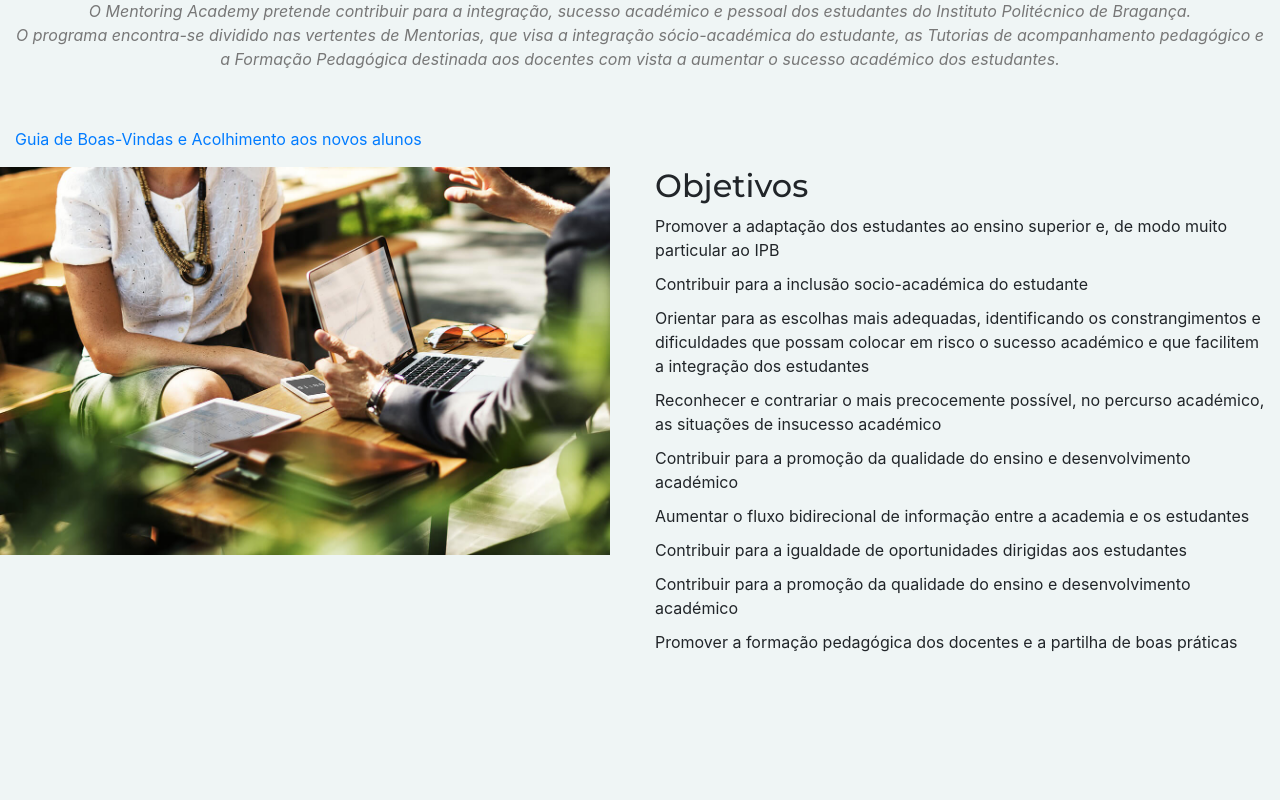
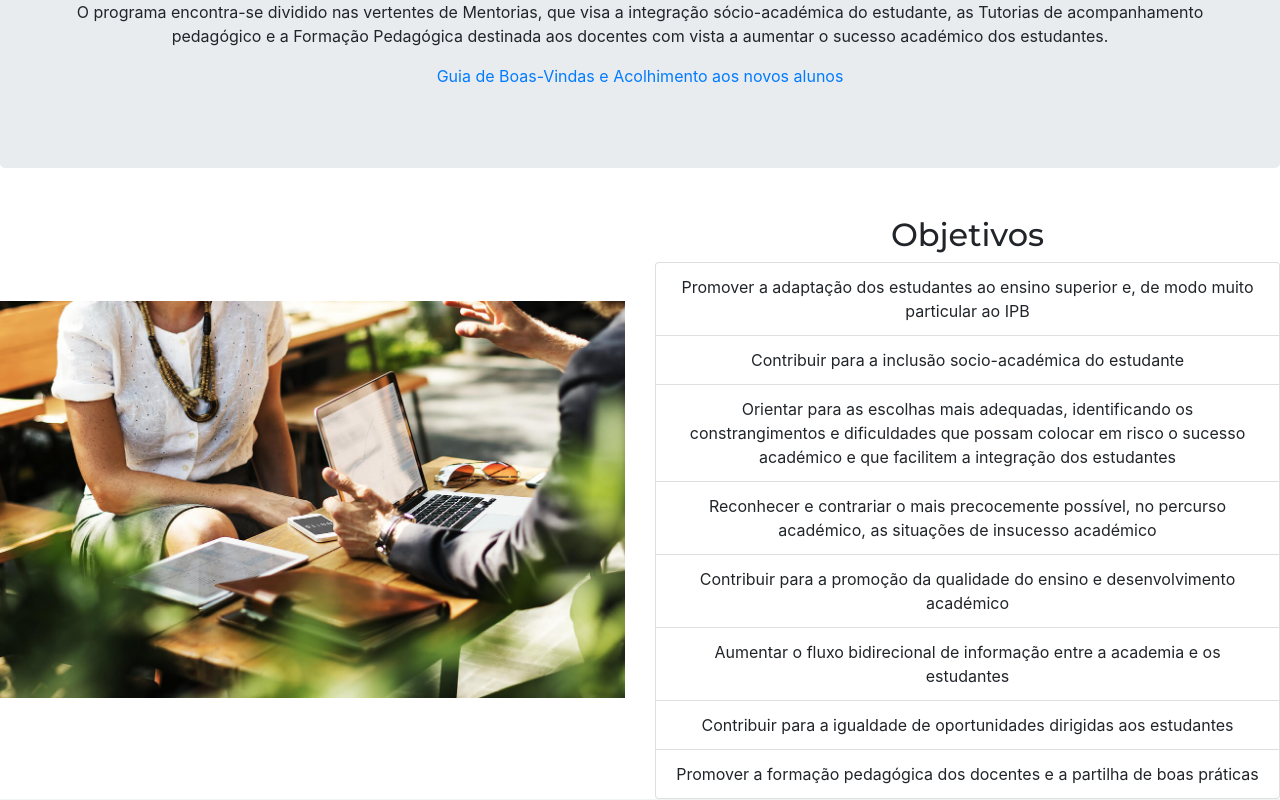
Before and after one commit to a37547/Mentoring-Academy---front-end, a React (Create React App) app: page /homepage in a window 1280 px wide. Shown: the part 800-1600 px from the top of the page. Built offline with nearby package versions, Linux system fonts and the light colour scheme.

Commit message:
homepage about component now implemented with react-bootstrap

```diff
--- a/src/components/homepage/homepage-about/homepage-about.css
+++ /dev/null
@@ -1,46 +0,0 @@
-#about {
-  padding: 60px 0;
-  overflow: hidden;
-}
-
-#about .about-img {
-  height: 510px;
-  overflow: hidden;
-  animation-name: fadeLeft;
-}
-
-#about .about-img img {
-  margin-left: -15px;
-  max-width: 100%;
-}
-
-#about .content ul {
-  list-style: none;
-  padding: 0;
-}
-
-#about .content ul li {
-  padding-bottom: 10px;
-}
-
-@keyframes fadeRight {
-  0% {
-    opacity: 0;
-    transform: translate3d(100%, 0, 0);
-  }
-  to {
-    opacity: 1;
-    transform: none;
-  }
-}
-
-@keyframes fadeLeft {
-  0% {
-    opacity: 0;
-    transform: translate3d(100%, 0, 0);
-  }
-  to {
-    opacity: 1;
-    transform: none;
-  }
-}
--- a/src/components/homepage/homepage-about/homepage-about.jsx
+++ b/src/components/homepage/homepage-about/homepage-about.jsx
@@ -1,14 +1,16 @@
 import React from "react";
 import about from "../../../assets/about-img.jpg";
+import { Row, Col, Jumbotron, Image, ListGroup } from "react-bootstrap";
 
 const About = () => {
   return (
-    <section id="about" className="section-bg">
-      <div className="container-fluid">
-        <div className="section-header">
-          <h3 className="section-title">O Programa Mentoring Academy</h3>
-          <span className="section-divider"></span>
-          <p className="section-description">
+    <React.Fragment>
+      <Row>
+        <Col>
+          <Jumbotron className="text-center">
+            <h3>O Programa Mentoring Academy</h3>
+            <span></span>
+            <p>
               O Mentoring Academy pretende contribuir para a integração, sucesso
               académico e pessoal dos estudantes do Instituto Politécnico de
               Bragança.
@@ -25,70 +27,53 @@ const About = () => {
               >
                 Guia de Boas-Vindas e Acolhimento aos novos alunos
               </a>
-            &nbsp;
             </p>
-        </div>
-
-        <div className="row">
-          <div
-            className="col-lg-6 about-img wow fadeInLeft"
-            //style="visibility: visible; animation-name: fadeInLeft;"
-          >
-            <img src={about} alt="" />
-          </div>
-
-          <div
-            className="col-lg-6 content wow fadeInRight"
-            //style="visibility: visible; animation-name: fadeInRight;"
-          >
+          </Jumbotron>
+        </Col>
+      </Row>
+      <Row>
+        <Col sm={12} lg={6} className="d-flex align-items-center">
+          <Image src={about} alt="" fluid />
+        </Col>
+        <Col className="mt-3 text-center" sm={12} lg={6}>
           <h2>Objetivos</h2>
-
-            <ul>
-              <li>
-                <i className="ion-android-checkmark-circle"></i>Promover a
-                adaptação dos estudantes ao ensino superior e, de modo muito
-                particular ao IPB
-              </li>
-              <li>
-                <i className="ion-android-checkmark-circle"></i>Contribuir para
-                a inclusão socio-académica do estudante
-              </li>
-              <li>
-                <i className="ion-android-checkmark-circle"></i>Orientar para as
-                escolhas mais adequadas, identificando os constrangimentos e
-                dificuldades que possam colocar em risco o sucesso académico e
-                que facilitem a integração dos estudantes
-              </li>
-              <li>
-                <i className="ion-android-checkmark-circle"></i>Reconhecer e
-                contrariar o mais precocemente possível, no percurso académico,
-                as situações de insucesso académico
-              </li>
-              <li>
-                <i className="ion-android-checkmark-circle"></i>Contribuir para
-                a promoção da qualidade do ensino e desenvolvimento académico
-              </li>
-              <li>
-                <i className="ion-android-checkmark-circle"></i>Aumentar o fluxo
-                bidirecional de informação entre a academia e os estudantes
-              </li>
-              <li>
-                <i className="ion-android-checkmark-circle"></i> Contribuir para
-                a igualdade de oportunidades dirigidas aos estudantes
-              </li>
-              <li>
-                <i className="ion-android-checkmark-circle"></i> Contribuir para
-                a promoção da qualidade do ensino e desenvolvimento académico
-              </li>
-              <li>
-                <i className="ion-android-checkmark-circle"></i> Promover a
-                formação pedagógica dos docentes e a partilha de boas práticas
-              </li>
-            </ul>
-          </div>
-        </div>
-      </div>
-    </section>
+          <ListGroup>
+            <ListGroup.Item>
+              Promover a adaptação dos estudantes ao ensino superior e, de modo
+              muito particular ao IPB
+            </ListGroup.Item>
+            <ListGroup.Item>
+              Contribuir para a inclusão socio-académica do estudante
+            </ListGroup.Item>
+            <ListGroup.Item>
+              Orientar para as escolhas mais adequadas, identificando os
+              constrangimentos e dificuldades que possam colocar em risco o
+              sucesso académico e que facilitem a integração dos estudantes
+            </ListGroup.Item>
+            <ListGroup.Item>
+              Reconhecer e contrariar o mais precocemente possível, no percurso
+              académico, as situações de insucesso académico
+            </ListGroup.Item>
+            <ListGroup.Item>
+              Contribuir para a promoção da qualidade do ensino e
+              desenvolvimento académico
+            </ListGroup.Item>
+            <ListGroup.Item>
+              Aumentar o fluxo bidirecional de informação entre a academia e os
+              estudantes
+            </ListGroup.Item>
+            <ListGroup.Item>
+              Contribuir para a igualdade de oportunidades dirigidas aos
+              estudantes
+            </ListGroup.Item>
+            <ListGroup.Item>
+              Promover a formação pedagógica dos docentes e a partilha de boas
+              práticas
+            </ListGroup.Item>
+          </ListGroup>
+        </Col>
+      </Row>
+    </React.Fragment>
   );
 };
 
--- a/src/components/homepage/homepage.jsx
+++ b/src/components/homepage/homepage.jsx
@@ -2,7 +2,6 @@ import React from "react";
 import Intro from "./homepage-intro/homepage-intro";
 import "./homepage-intro/homepage-intro.css";
 import About from "./homepage-about/homepage-about";
-import "./homepage-about/homepage-about.css";
 import Mentoria from "./homepage-mentoria/homepage-mentoria";
 import "./homepage-mentoria/homepage-mentoria.css";
 import Tutoria from "./homepage-tutoria/homepage-tutoria";
```
Lines whose indentation alone changed are shown as unchanged.
